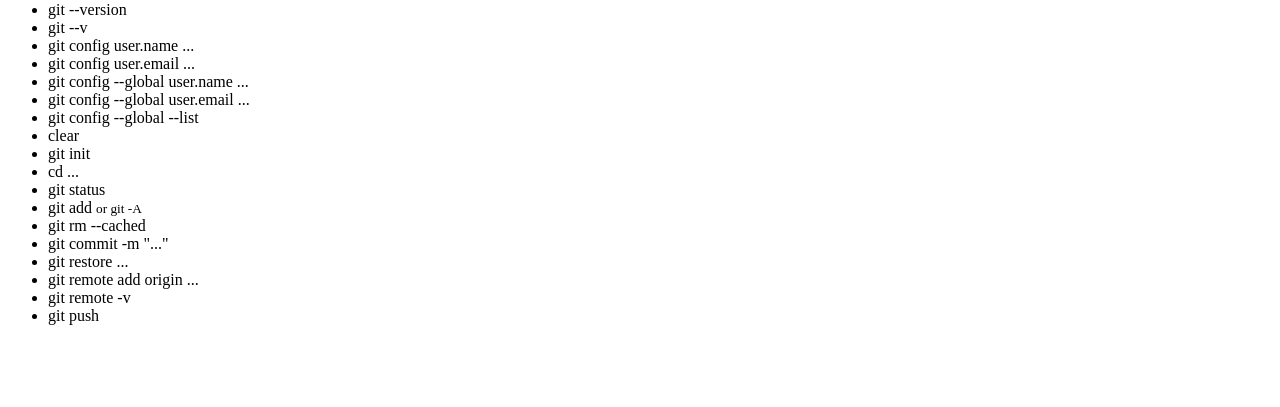
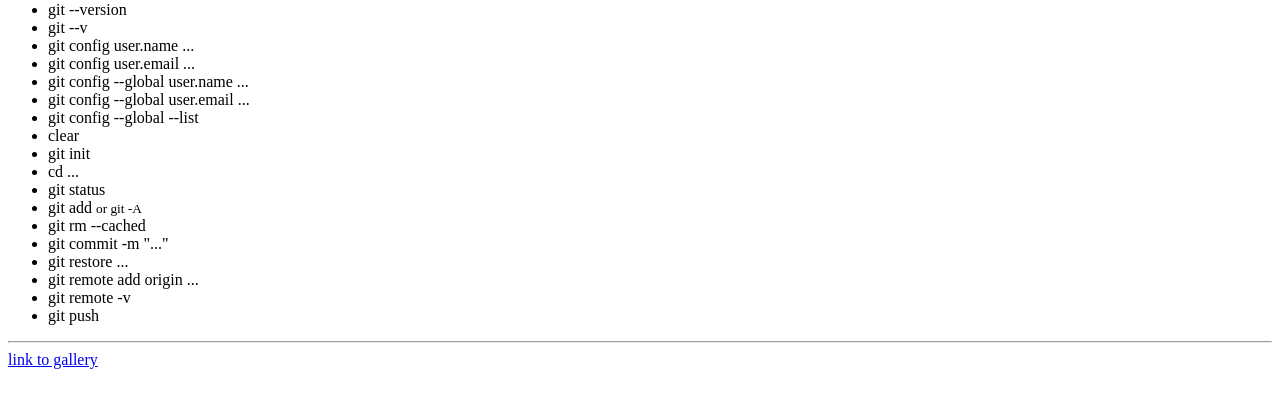
Before and after one commit to novozhenruslan/HW_9, a plain HTML site: page index.html in a window 1280 px wide. Shown: the part 79-486 px from the top of the page. Drawn offline with Linux system fonts and the light colour scheme.

Commit message:
add gallery.html

```diff
--- a/index.html
+++ b/index.html
@@ -28,5 +28,7 @@
       <li>git remote -v</li>
       <li>git push</li>
     </ul>
+    <hr />
+    <a href="./gallery.html">link to gallery</a>
   </body>
 </html>
```
Also changed, not shown: gallery.html (added).
